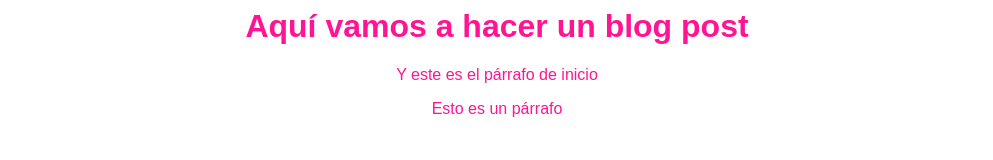
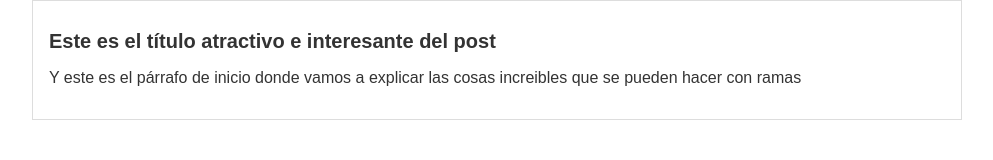
Before and after one commit to mfavmarshall/hyperblog, a plain HTML site: page index.html in a window 1280 px wide. Shown: the whole page, without its empty margins (143-1136 px from the left). Drawn offline with Linux system fonts and the light colour scheme.

Commit message:
Commit al master del blog en su versión mas reciente

```diff
--- a/css/estilos.css
+++ b/css/estilos.css
@@ -1,6 +1,24 @@
 body
 {
-    color: deeppink;
+    color: #333;
     text-align: center;
     font-family: "Arial";
+    font-size: 16px;
+    margin: 0;
+    padding: 0;
 }
+
+#container
+{
+    width: 70%;
+    padding: 1em;
+    text-align: left;
+    border: 1px solid #DDD;
+    margin: 0 auto;
+}
+
+#container h1
+{
+    font-size: 20px;
+
+}
--- a/index.html
+++ b/index.html
@@ -4,8 +4,14 @@
         <link rel="stylesheet" href="css/estilos.css">
     </head>
     <body>
-        <h1>Aquí vamos a hacer un blog post</h1>
-        <p>Y este es el párrafo de inicio</p>
-        <p>Esto es un párrafo</p>
+        <div id="container">
+            <div id="post">
+                <h1>Este es el título atractivo
+                    e interesante del post</h1>
+                <p> Y este es el párrafo de inicio
+                    donde vamos a explicar las cosas
+                    increibles que se pueden hacer con ramas</p>
+            </div>
+        </div>
     </body>
 </html>
```
